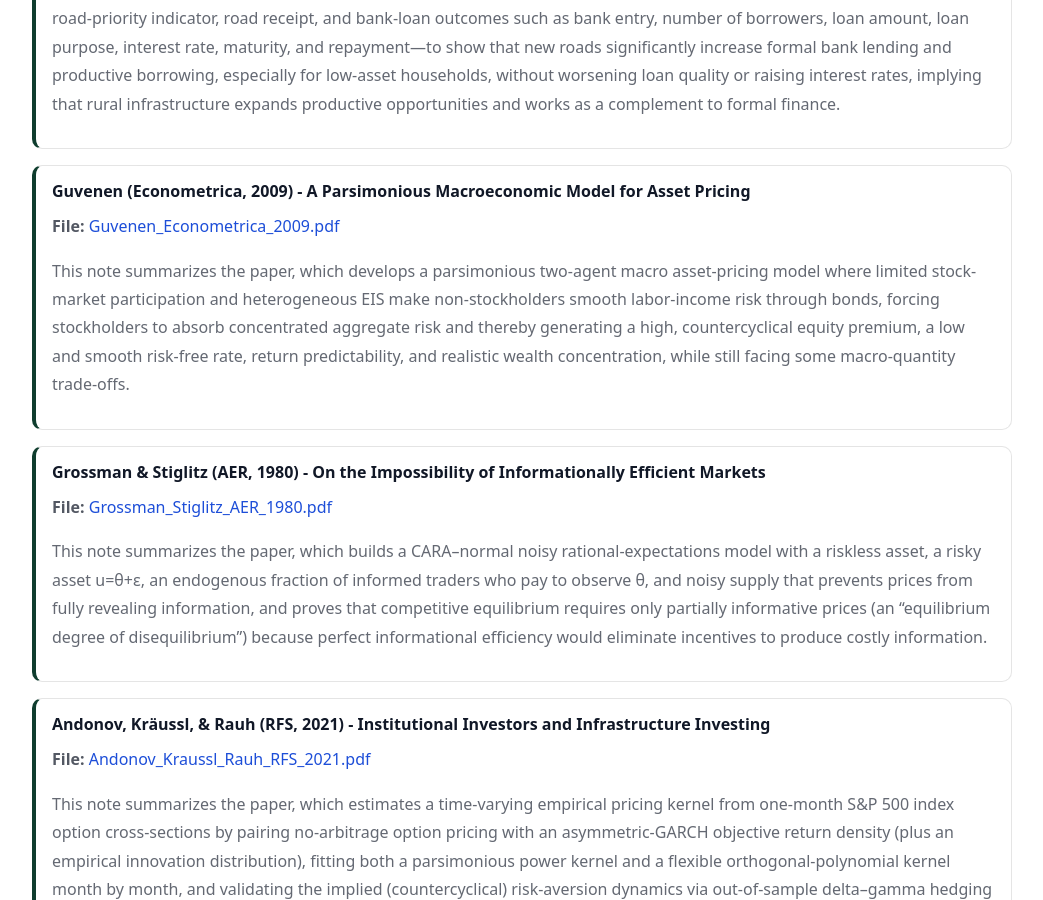
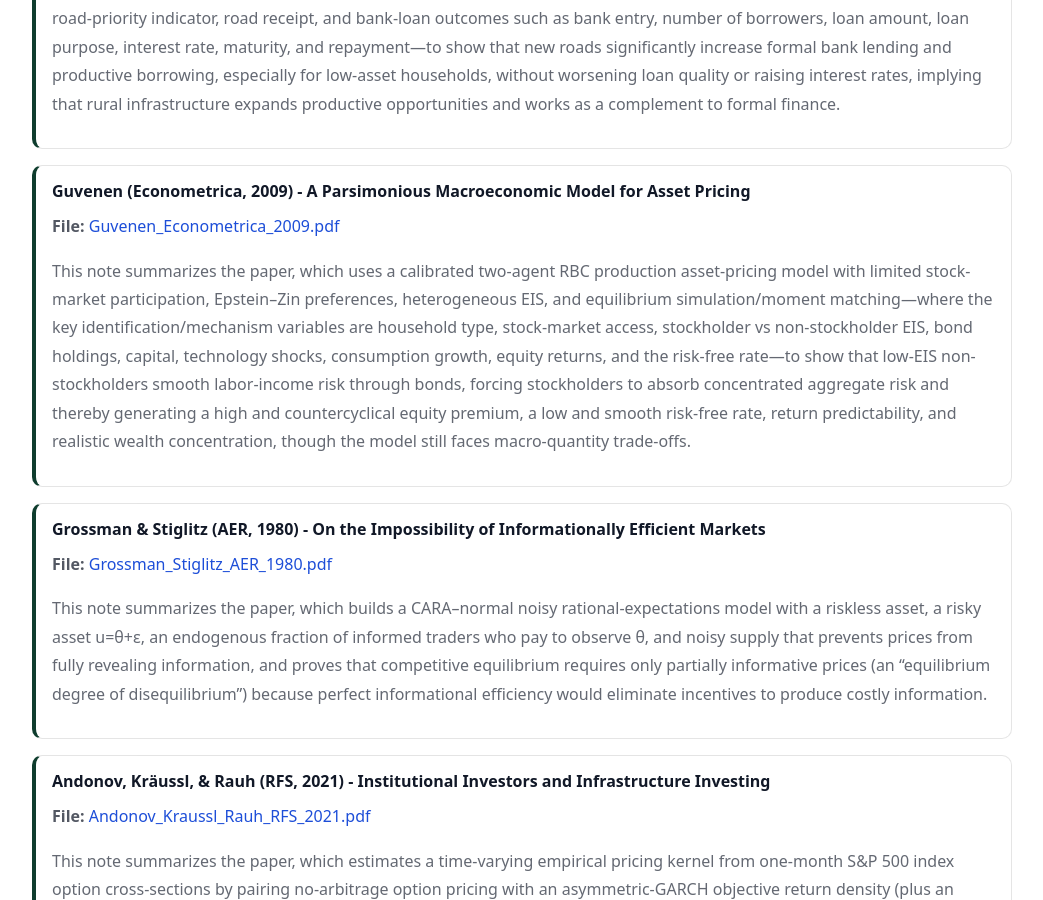
Before and after one commit to yaxinzn/study-archive, a Jekyll site: the page built from reading/index.md, in a window 1280 px wide and 900 px high, scrolled down 544 px. Shown: the whole window, without its empty margins (118-1161 px from the left). Built offline with Jekyll 4.4.1, drawn with Linux system fonts in a browser that asks for light colours.

Commit message:
Reading: add/update Guvenen_Econometrica_2009.pdf

```diff
--- a/_data/reading.yml
+++ b/_data/reading.yml
@@ -4,7 +4,7 @@
 
 - title: "Guvenen (Econometrica, 2009) - A Parsimonious Macroeconomic Model for Asset Pricing"
   file: "Guvenen_Econometrica_2009.pdf"
-  desc: "This note summarizes the paper, which develops a parsimonious two-agent macro asset-pricing model where limited stock-market participation and heterogeneous EIS make non-stockholders smooth labor-income risk through bonds, forcing stockholders to absorb concentrated aggregate risk and thereby generating a high, countercyclical equity premium, a low and smooth risk-free rate, return predictability, and realistic wealth concentration, while still facing some macro-quantity trade-offs."
+  desc: "This note summarizes the paper, which uses a calibrated two-agent RBC production asset-pricing model with limited stock-market participation, Epstein–Zin preferences, heterogeneous EIS, and equilibrium simulation/moment matching—where the key identification/mechanism variables are household type, stock-market access, stockholder vs non-stockholder EIS, bond holdings, capital, technology shocks, consumption growth, equity returns, and the risk-free rate—to show that low-EIS non-stockholders smooth labor-income risk through bonds, forcing stockholders to absorb concentrated aggregate risk and thereby generating a high and countercyclical equity premium, a low and smooth risk-free rate, return predictability, and realistic wealth concentration, though the model still faces macro-quantity trade-offs."
 
 - title: "Grossman & Stiglitz (AER, 1980) - On the Impossibility of Informationally Efficient Markets"
   file: "Grossman_Stiglitz_AER_1980.pdf"
```
